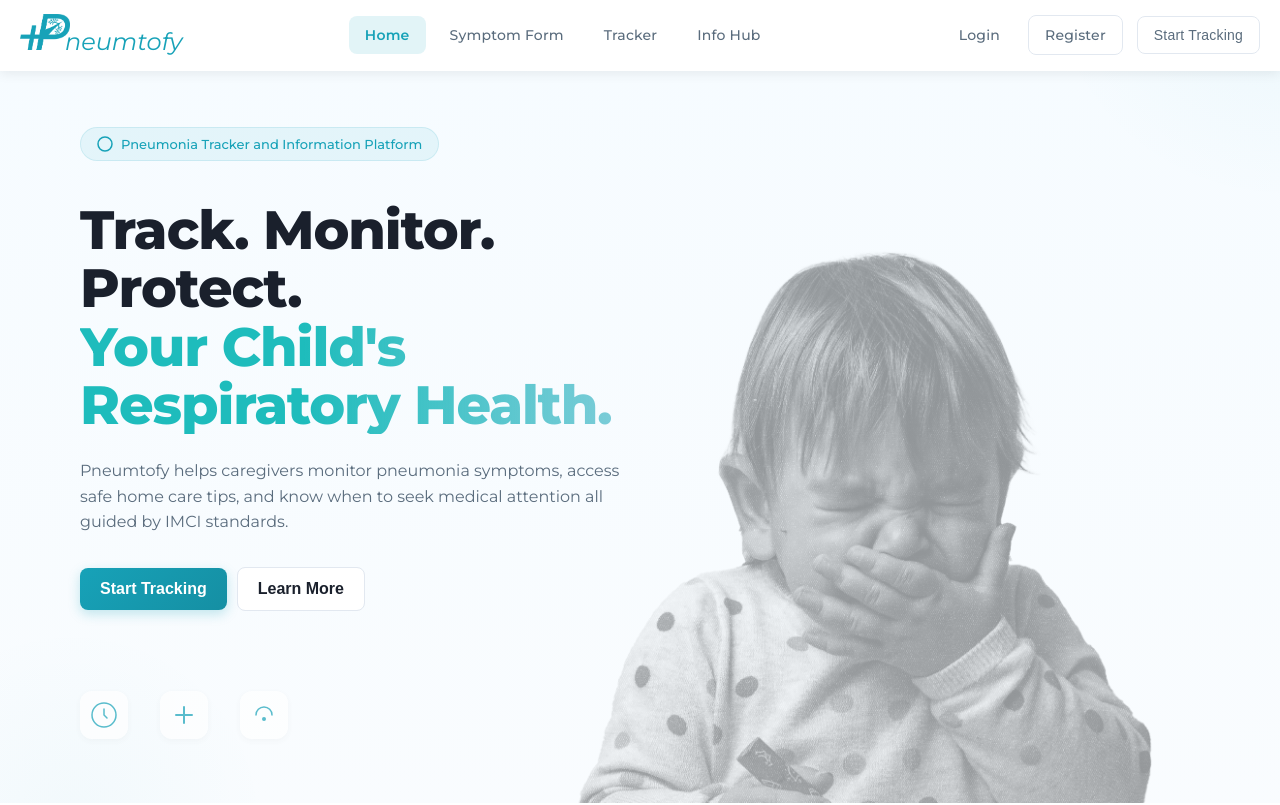
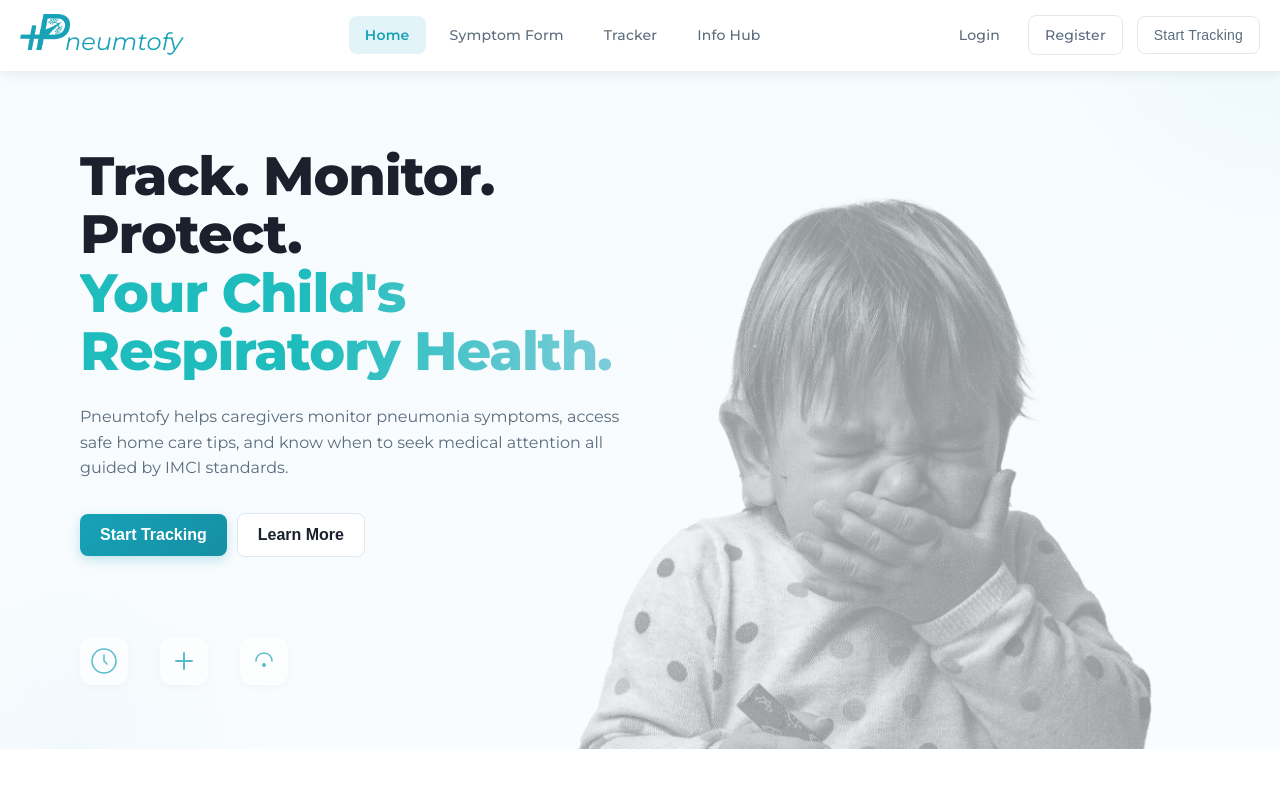
Before and after one commit to ultraeli/Pneumtofy, a React (Create React App) app in the folder frontend/: page / in a window 1280 px wide. Shown: the top 805 px of the page. Built offline with nearby package versions, Linux system fonts and the light colour scheme; the HTML template or start-up script is replaced by a standard one.

Commit message:
Got rid of an unnecessary line in home page

```diff
--- a/frontend/src/components/Home.jsx
+++ b/frontend/src/components/Home.jsx
@@ -21,10 +21,6 @@ function Home() {
       <section className="hero-section">
         <div className="hero-content">
           <div className="hero-tag">
-            <svg className="tag-icon" width="16" height="16" viewBox="0 0 16 16" fill="none">
-              <circle cx="8" cy="8" r="7" stroke="currentColor" strokeWidth="1.5"/>
-            </svg>
-            <span>Pneumonia Tracker and Information Platform</span>
           </div>
 
           <h1 className="hero-title">
--- a/frontend/src/styles/Home.css
+++ b/frontend/src/styles/Home.css
@@ -49,19 +49,7 @@
   z-index: 1;
 }
 
-.hero-tag {
-  display: inline-flex;
-  align-items: center;
-  gap: 8px;
-  font-size: 13px;
-  font-weight: 500;
-  color: #17a2b8;
-  margin-bottom: 20px;
-  padding: 8px 16px;
-  background: rgba(23, 162, 184, 0.08);
-  border-radius: 24px;
-  border: 1px solid rgba(23, 162, 184, 0.12);
-}
+
 
 .tag-icon {
   color: #17a2b8;
```
